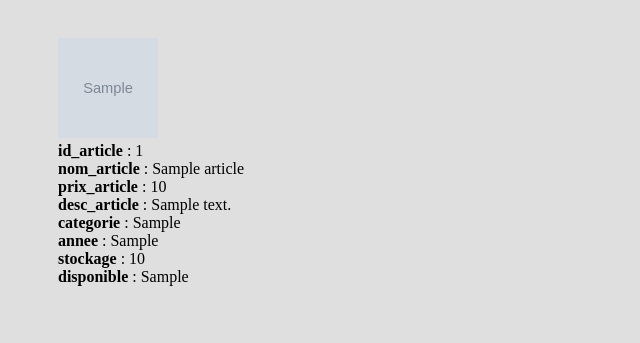
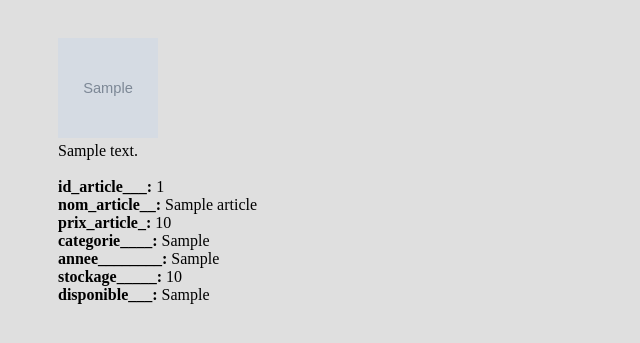
Before and after one commit to jorxCam/ecommerce, a PHP site: page /liste.php in a window 1280 px wide. Shown: the part 188-531 px from the top of the page, without its empty margins (0-640 px from the left). Run offline with PHP 8.4, Linux system fonts and the light colour scheme; tables that the repository leaves empty or names only in its code hold one stand-in row (values such as "Sample post"); grey boxes marked "Sample" are stand-in pictures.

Commit message:
add articles and view

```diff
--- a/liste.php
+++ b/liste.php
@@ -54,15 +54,16 @@ while ($donnees = $reponse->fetch())
 
     <div style="margin-left: 10px;">
     <?php echo '<img src=images/'.$donnees['image'].' alt="image" width="100" height="100" >'; ?><br>
+    <?php echo $donnees['description_article']; ?> <br> <br>
 
-    <strong>     id_article           </strong> :    <?php echo $donnees['id_article'];          ?> <br>
-    <strong>     nom_article          </strong> :    <?php echo $donnees['nom_article'];         ?> <br>
-    <strong>     prix_article         </strong> :    <?php echo $donnees['prix_article'];        ?> <br>
-    <strong>     desc_article         </strong> :    <?php echo $donnees['description_article']; ?> <br>
-    <strong>     categorie            </strong> :    <?php echo $donnees['categorie'];           ?> <br>
-    <strong>     annee                </strong> :    <?php echo $donnees['annee'];               ?> <br>
-    <strong>     stockage             </strong> :    <?php echo $donnees['stockage'];            ?> <br>
-    <strong>     disponible           </strong> :    <?php echo $donnees['disponible'];          ?> <br>
+    <strong>     id_article___:  </strong>     <?php echo $donnees['id_article'];          ?> <br>
+    <strong>     nom_article__:  </strong>     <?php echo $donnees['nom_article'];         ?> <br>
+    <strong>     prix_article_:  </strong>     <?php echo $donnees['prix_article'];        ?> <br>
+
+    <strong>     categorie____:  </strong>     <?php echo $donnees['categorie'];           ?> <br>
+    <strong>     annee________:  </strong>     <?php echo $donnees['annee'];               ?> <br>
+    <strong>     stockage_____:  </strong>     <?php echo $donnees['stockage'];            ?> <br>
+    <strong>     disponible___:  </strong>     <?php echo $donnees['disponible'];          ?> <br>
     </div>
 
    <p>
```
Also changed, not shown: images/produit3.jpg (added), images/produit4.jpg (added), images/produit5.jpg (added), images/produit6.jpg (added).
